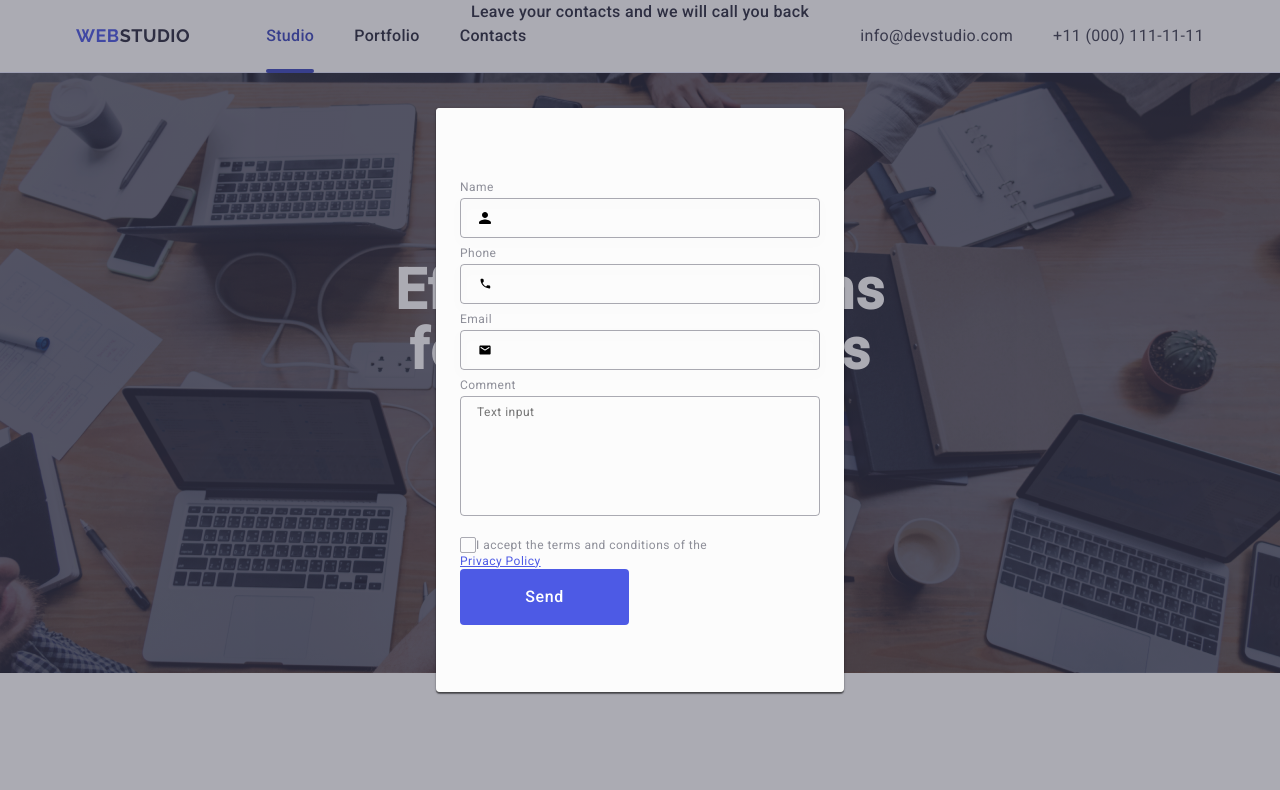
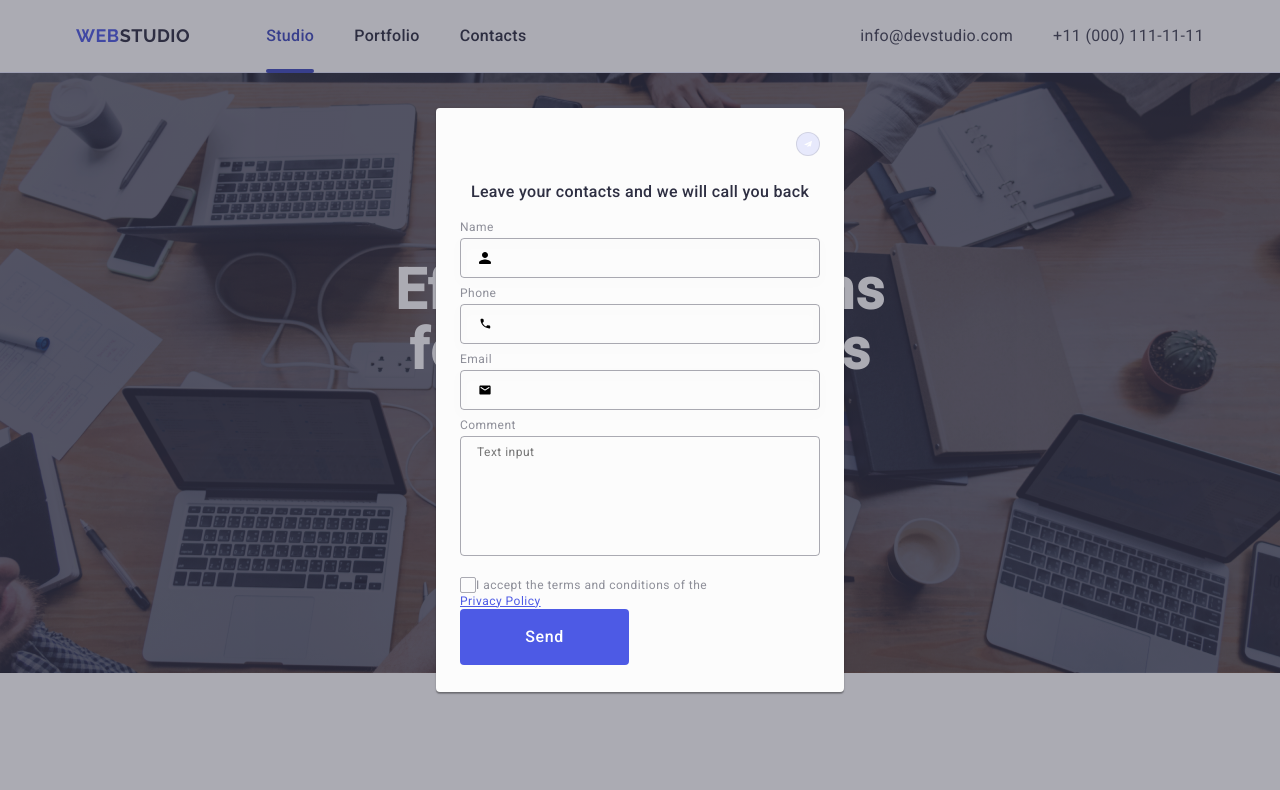
Before and after one commit to AnastAnt/hw-05, a plain HTML site: page index.html in a window 1280 px wide. Shown: the top 790 px of the page. Drawn offline with nearby package versions, Linux system fonts and the light colour scheme.

Commit message:
div modal

```diff
--- a/index.html
+++ b/index.html
@@ -403,9 +403,9 @@
             <button class="modal-button" type="button"><svg width="8" height="8" class="modal-button-close">
                     <use href="./images/icons.svg#icon-Frame"></use>
                 </svg></button>
-        </div>
+
             <p class="modal-par">Leave your contacts and we will call you back</p>
-        <form class="modal-top">
+            <form >
                 <div class="madal-form">
                     <label for="user-name" class="form-label">Name</label>
                     <div class="form-label-cont">
@@ -452,6 +452,7 @@
 
             </form>
         </div>
+    </div>
 </body>
 
 </html>
```
Lines whose indentation alone changed are shown as unchanged.
